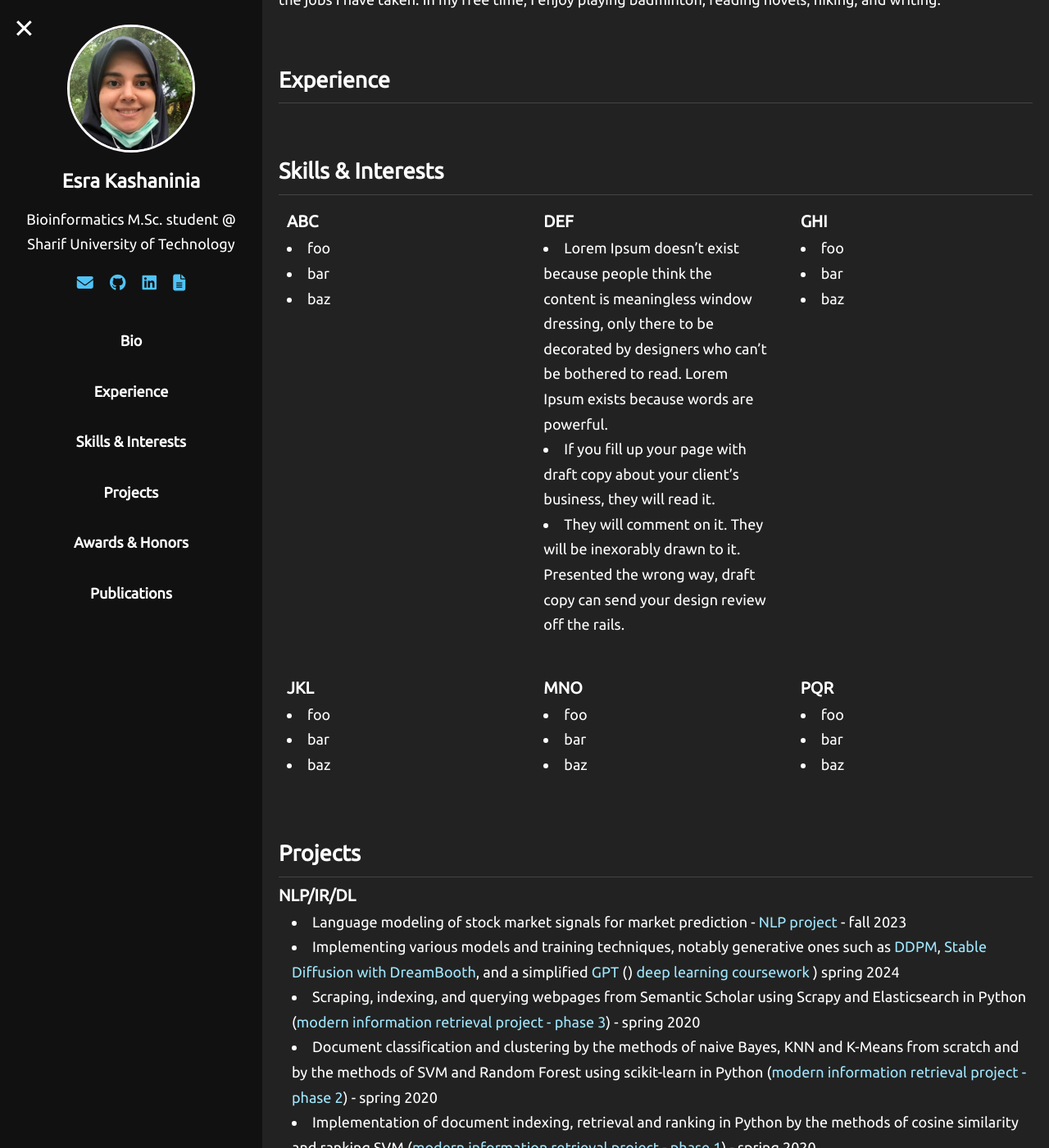
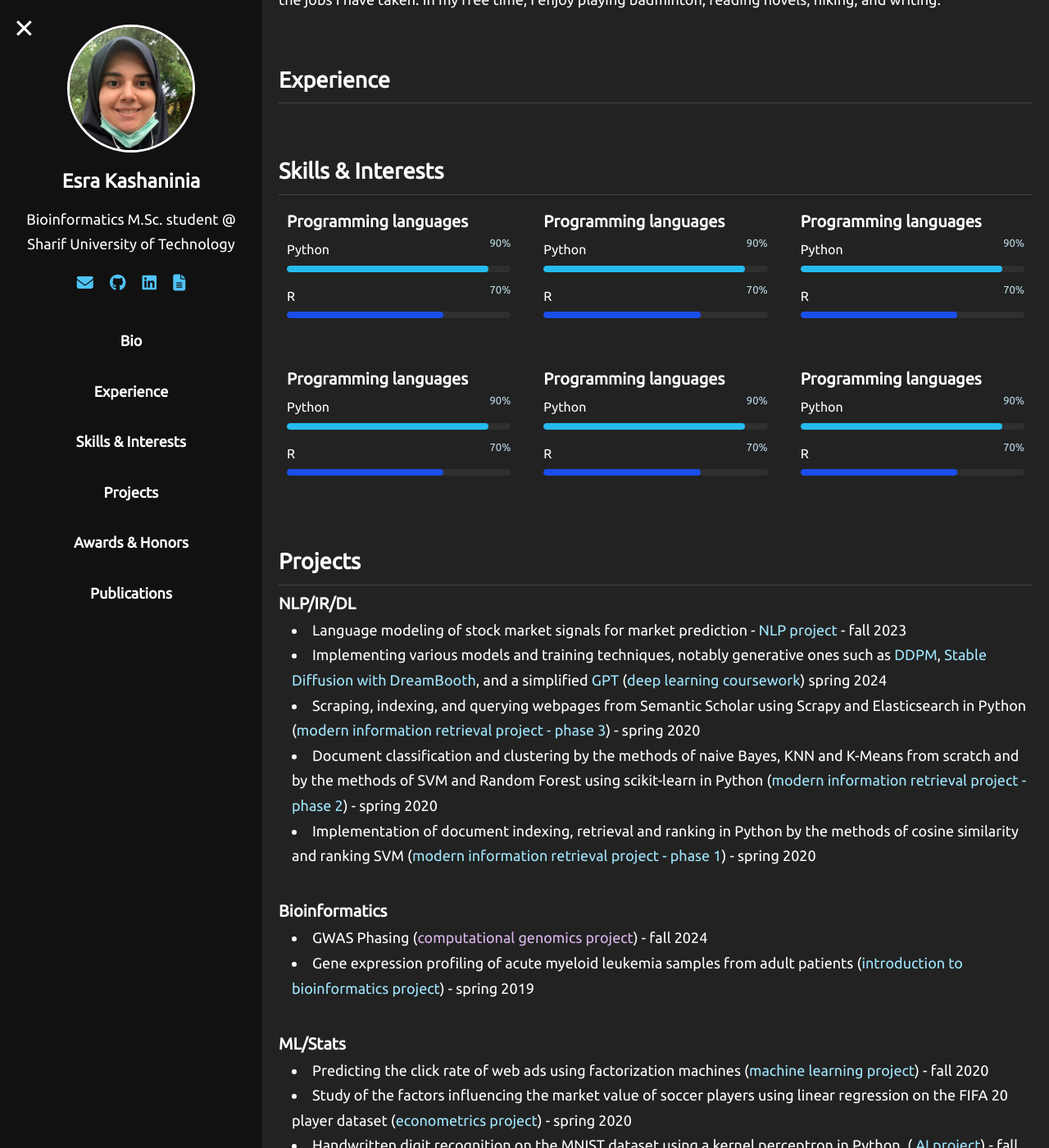
Before and after one commit to Esra-K/Esra-K.github.io, a Jekyll site: the page built from index.md, in a window 1280 px wide and 1400 px high, scrolled down 339 px. Shown: the whole window at 82% size. Built offline with Jekyll 4.4.1, drawn with Linux system fonts in a browser that asks for light colours; some of the changed text lies outside the part shown.

Commit message:
progress bars

```diff
--- a/_layouts/default.html
+++ b/_layouts/default.html
@@ -38,5 +38,6 @@
     <script src="{{ '/assets/js/scroll-offset.js' | relative_url }}"></script>
     <script src="{{ '/assets/js/sidebar-toggle.js' | relative_url }}"></script>
     <script src="{{ '/assets/js/skills-slide-in.js' | relative_url }}"></script>
+    <script src="{{ '/assets/js/skills-progress.js' | relative_url }}"></script>
   </body>
 </html>
--- a/assets/css/style.css
+++ b/assets/css/style.css
@@ -181,7 +181,61 @@ body,
   list-style-position: inside;
   padding-left: 0;
   margin: 0;
+  /* for progress bar */
+  padding: 0;
+  /* removes bullet points */
+  list-style: none;
 }
+
+/* for progress bar */
+.skills-grid li {
+  position: relative;
+  padding: 6px 0 12px 0; /* room for the bar underneath */
+  font-size: 16px;
+  line-height: 1.4;
+}
+
+/* small label with percent at the right (optional) */
+.skills-grid li .skill-percentage {
+  position: absolute;
+  right: 0;
+  top: 0;
+  font-size: 13px;
+  color: #cfeffd; /* lightish */
+  opacity: 0.9;
+}
+
+/* wrapper for the bar under each li */
+.skills-grid li .skill-bar {
+  margin-top: 8px;
+  width: 100%;
+  height: 8px;
+  background: rgba(255, 255, 255, 0.06); /* subtle gray track on dark bg */
+  border-radius: 6px;
+  overflow: hidden;
+}
+
+/* the fill that shows percent */
+.skills-grid li .skill-bar .skill-fill {
+  width: 0%; /* JS will set to X% */
+  height: 100%;
+  border-radius: 6px;
+  transition:
+    width 700ms cubic-bezier(0.2, 0.9, 0.2, 1),
+    background-color 300ms linear;
+  /* gradient fallback color will be set inline by JS */
+}
+
+/* small accessibility-friendly outline on focus (if you make fills focusable) */
+.skills-grid li .skill-bar:focus {
+  outline: 2px solid rgba(255, 255, 255, 0.06);
+}
+/* I removed list-style for these ULs — if you want the bullet markers preserved,
+ remove list-style: none; and adjust padding.
+The track (.skill-bar) is a subtle light-gray on your dark background.
+*/
+
+/* End of for progress bar */
 
 /* End of added skills section for the 2 * 3 grid */
 
@@ -380,6 +434,14 @@ If you want the image to get smaller on very narrow screens (like phones):
     width: 40%;
     max-width: 160px;
   }
+
+  /* for progress bars */
+  .skills-grid li {
+    padding-bottom: 10px;
+  }
+  .skills-grid li .skill-bar {
+    height: 7px;
+  }
 }
 
 .visually-hidden {
--- /dev/null
+++ b/assets/js/skills-progress.js
@@ -0,0 +1,78 @@
+// assets/js/skills-progress.js
+document.addEventListener("DOMContentLoaded", () => {
+  // Helper: parse percent from data-percent attribute OR from text like "Python (90%)" or "C++ - 40%"
+  function parsePercentFromLi(li) {
+    // 1) data-percent attribute
+    const attr = li.getAttribute("data-percent");
+    if (attr !== null) {
+      const n = parseFloat(attr);
+      if (!Number.isNaN(n)) return Math.max(0, Math.min(100, n));
+    }
+    // 2) parse trailing parenthesis or dash: "Name (90%)" or "Name - 90%"
+    const text = li.textContent || "";
+    const regex = /(?:\(|-)\s*(\d{1,3})\s*%?\)?\s*$/;
+    const m = text.match(regex);
+    if (m && m[1]) {
+      const n = parseFloat(m[1]);
+      if (!Number.isNaN(n)) return Math.max(0, Math.min(100, n));
+    }
+    return null; // not found
+  }
+
+  // Helper: map percent (0..100) to a hue between pink -> teal
+  // Pink hue ~ 330, teal hue ~ 180
+  function percentToHsl(percent) {
+    const t = Math.max(0, Math.min(100, percent)) / 100;
+    const hueStart = 330; // pink
+    const hueEnd = 180; // teal
+    const hue = Math.round(hueStart + (hueEnd - hueStart) * t);
+    const sat = 85; // saturation %
+    const light = 55 - 12 * (1 - t); // slightly brighter for higher percent
+    return `hsl(${hue} ${sat}% ${light}%)`; // using modern HSL with spaces
+  }
+
+  // For each li inside .skills-grid > div > ul
+  const liNodes = document.querySelectorAll(".skills-grid > div ul > li");
+  liNodes.forEach((li) => {
+    // don't add twice
+    if (li.querySelector(".skill-bar")) return;
+
+    const percent = parsePercentFromLi(li);
+    // create percent label (optional)
+    if (percent !== null) {
+      const pctSpan = document.createElement("span");
+      pctSpan.className = "skill-percentage";
+      pctSpan.textContent = `${percent}%`;
+      li.appendChild(pctSpan);
+    }
+
+    // create wrapper and fill
+    const bar = document.createElement("div");
+    bar.className = "skill-bar";
+    const fill = document.createElement("div");
+    fill.className = "skill-fill";
+
+    // set fill color based on percent
+    const usePct = percent === null ? 50 : percent; // default 50 if unknown
+    const color = percentToHsl(usePct);
+    fill.style.backgroundColor = color;
+
+    // accessibility: ARIA attributes
+    fill.setAttribute("role", "progressbar");
+    fill.setAttribute("aria-valuemin", "0");
+    fill.setAttribute("aria-valuemax", "100");
+    fill.setAttribute("aria-valuenow", String(usePct));
+    fill.setAttribute("aria-label", `Skill level ${usePct} percent`);
+
+    bar.appendChild(fill);
+    li.appendChild(bar);
+
+    // animate the width after a short delay so transition shows
+    requestAnimationFrame(() => {
+      // one more RAF to ensure CSS applied
+      requestAnimationFrame(() => {
+        fill.style.width = `${usePct}%`;
+      });
+    });
+  });
+});
--- a/index.md
+++ b/index.md
@@ -32,72 +32,48 @@ layout: default
     <h2>Skills & Interests</h2>
     <div class="skills-grid">
       <div>
-        <h3>ABC</h3>
+        <h3>Programming languages</h3>
         <ul>
-          <li>foo</li>
-          <li>bar</li>
-          <li>baz</li>
+          <li data-percent="90">Python</li>        <!-- preferred -->
+          <li data-percent="70">R</li>
         </ul>
       </div>
-
       <div>
-        <h3>DEF</h3>
+        <h3>Programming languages</h3>
         <ul>
-          <li>
-            Lorem Ipsum doesn’t exist because people think the content is
-            meaningless window dressing, only there to be decorated by designers
-            who can’t be bothered to read. Lorem Ipsum exists because words are
-            powerful.
-          </li>
-          <li>
-            If you fill up your page with draft copy about your client’s
-            business, they will read it.
-          </li>
-          <li>
-            They will comment on it. They will be inexorably drawn to it.
-            Presented the wrong way, draft copy can send your design review off
-            the rails.
-          </li>
+          <li data-percent="90">Python</li>        <!-- preferred -->
+          <li data-percent="70">R</li>
         </ul>
       </div>
-
       <div>
-        <h3>GHI</h3>
+        <h3>Programming languages</h3>
         <ul>
-          <li>foo</li>
-          <li>bar</li>
-          <li>baz</li>
+          <li data-percent="90">Python</li>        <!-- preferred -->
+          <li data-percent="70">R</li>
         </ul>
       </div>
-
       <div>
-        <h3>JKL</h3>
+        <h3>Programming languages</h3>
         <ul>
-          <li>foo</li>
-          <li>bar</li>
-          <li>baz</li>
+          <li data-percent="90">Python</li>        <!-- preferred -->
+          <li data-percent="70">R</li>
         </ul>
       </div>
-
       <div>
-        <h3>MNO</h3>
+        <h3>Programming languages</h3>
         <ul>
-          <li>foo</li>
-          <li>bar</li>
-          <li>baz</li>
+          <li data-percent="90">Python</li>        <!-- preferred -->
+          <li data-percent="70">R</li>
         </ul>
       </div>
-
       <div>
-        <h3>PQR</h3>
+        <h3>Programming languages</h3>
         <ul>
-          <li>foo</li>
-          <li>bar</li>
-          <li>baz</li>
+          <li data-percent="90">Python</li>        <!-- preferred -->
+          <li data-percent="70">R</li>
         </ul>
       </div>
-    </div>
-
+      </div>
   </section>
 
   <section id="projects">
@@ -126,13 +102,10 @@ layout: default
           href="https://github.com/Esra-K/MSc-Coursework/blob/master/Deep%20Learning-Spring2024/HW3-Practical/HW3Practical-402210676/SimpleGPT.ipynb"
           >GPT</a
         >
-        ()
-        <a
+        (<a
           href="https://github.com/Esra-K/MSc-Coursework/tree/master/Deep%20Learning-Spring2024"
-        >
-          deep learning coursework
-        </a>
-        ) spring 2024
+        >deep learning coursework</a
+        >) spring 2024
       </li>
       <li>
         Scraping, indexing, and querying webpages from Semantic Scholar using
@@ -288,7 +261,7 @@ layout: default
       <li>English: ranked 18th among +6,000</li>
     </ul>
     <br>
-    <h3>Nationwide Exams For M.Sc. admissions- Sept. 2023</h3>
+    <h3>Nationwide Exams For M.Sc. admissions - Sept. 2023</h3>
     <ul>
       <li>Bioinformatics: ranked 98th among +10,000 (without really trying :))</li>
     </ul>
```
